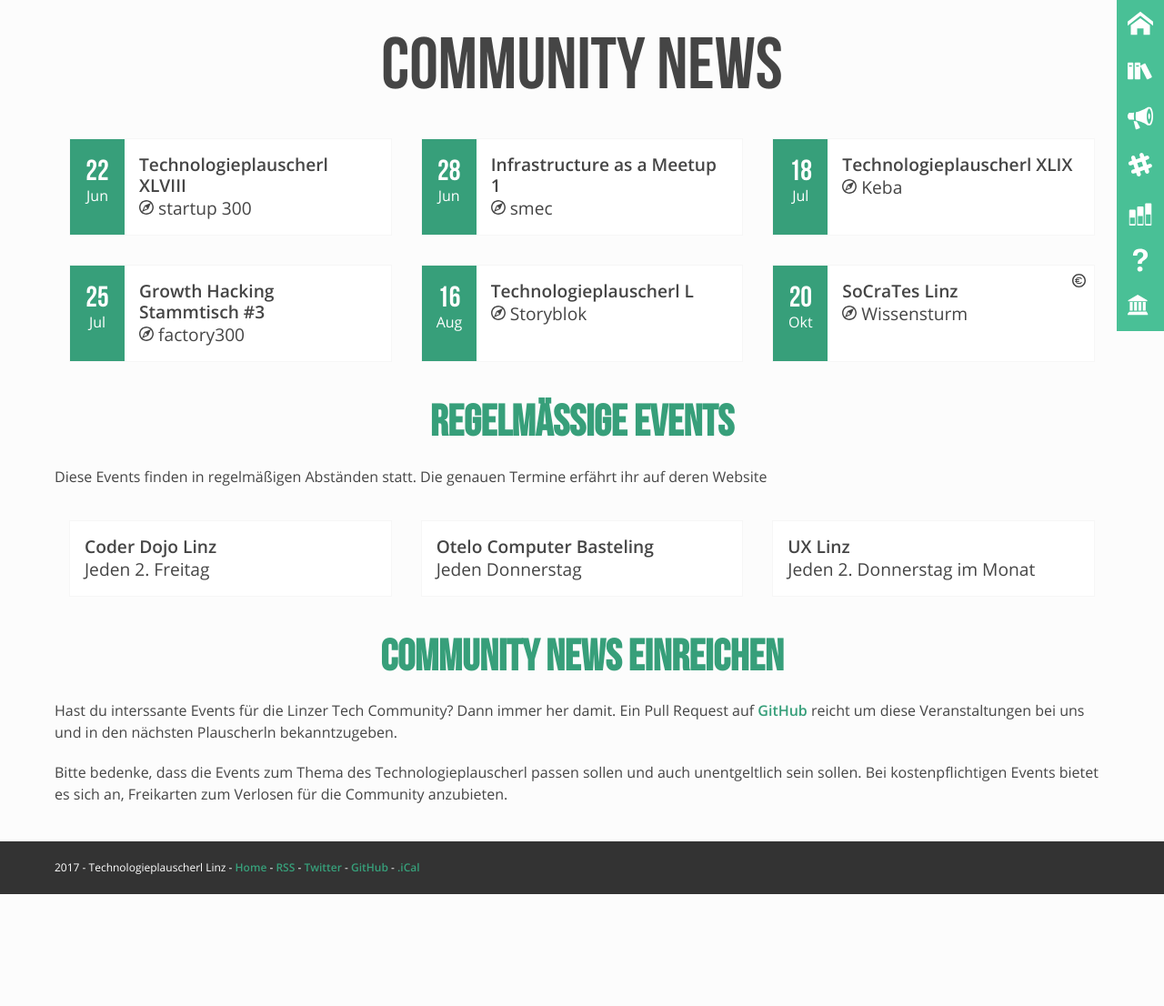
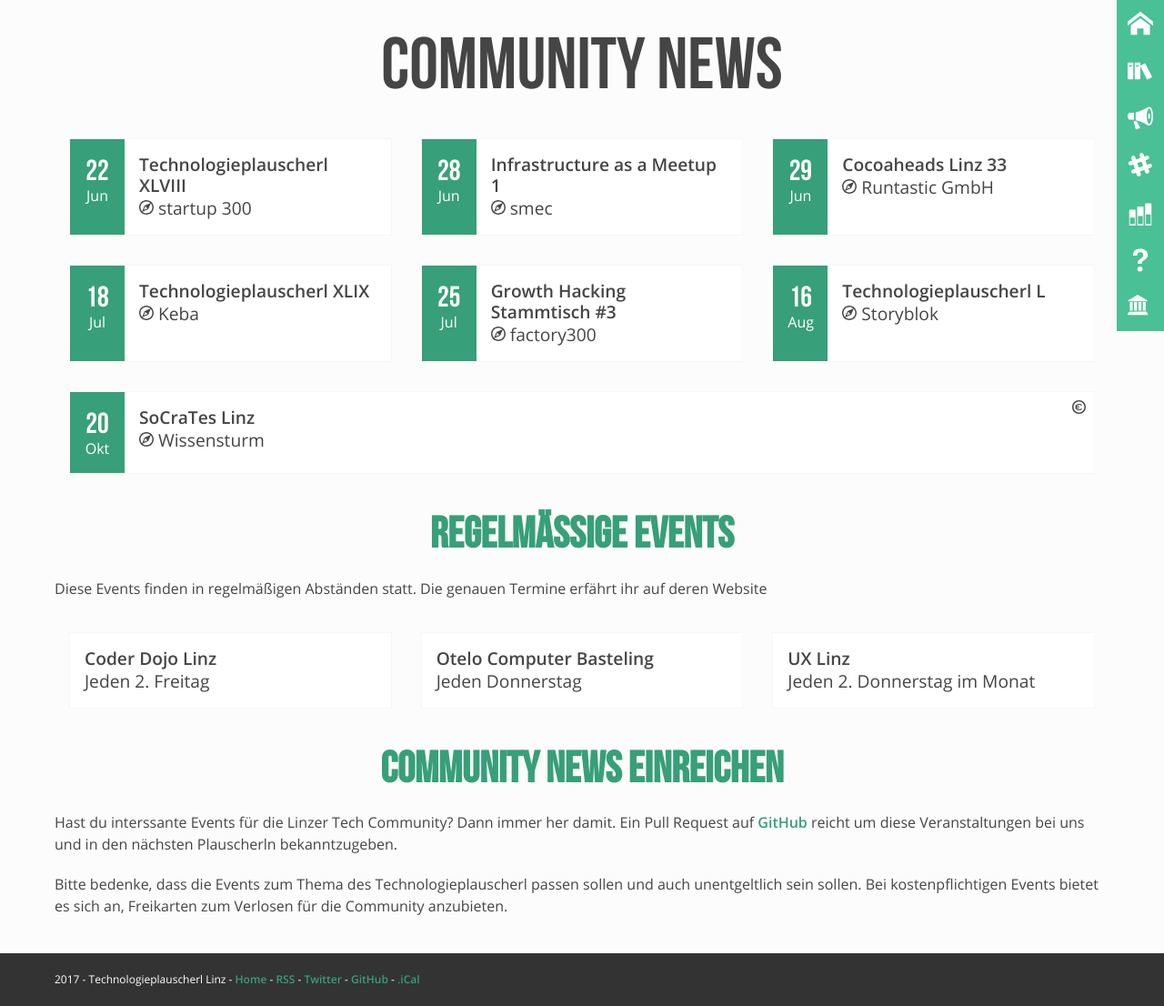
Before and after one commit to mericanAncer127/plauscherl, a Jekyll site: the page built from pages/community-news.html, in a window 1280 px wide. Shown: the whole page at 91% size. Built offline with Jekyll 4.4.1, drawn with Linux system fonts in a browser that asks for light colours; before the commit the page ends 983 px from its top, so only the background shows below that.

Commit message:
ADD new Cocoaheads Linz event

```diff
--- a/_data/community.yml
+++ b/_data/community.yml
@@ -160,6 +160,11 @@
       location: "myAlfred"
       date: 2017-04-27
       link: https://www.meetup.com/Cocoaheads-Linz/events/238961443/
+    -
+      name: "Cocoaheads Linz 33"
+      location: "Runtastic GmbH"
+      date: 2017-06-29
+      link: https://www.meetup.com/Cocoaheads-Linz/events/240648053/
 -
   id: ejug
   name: "EJUG"
```
